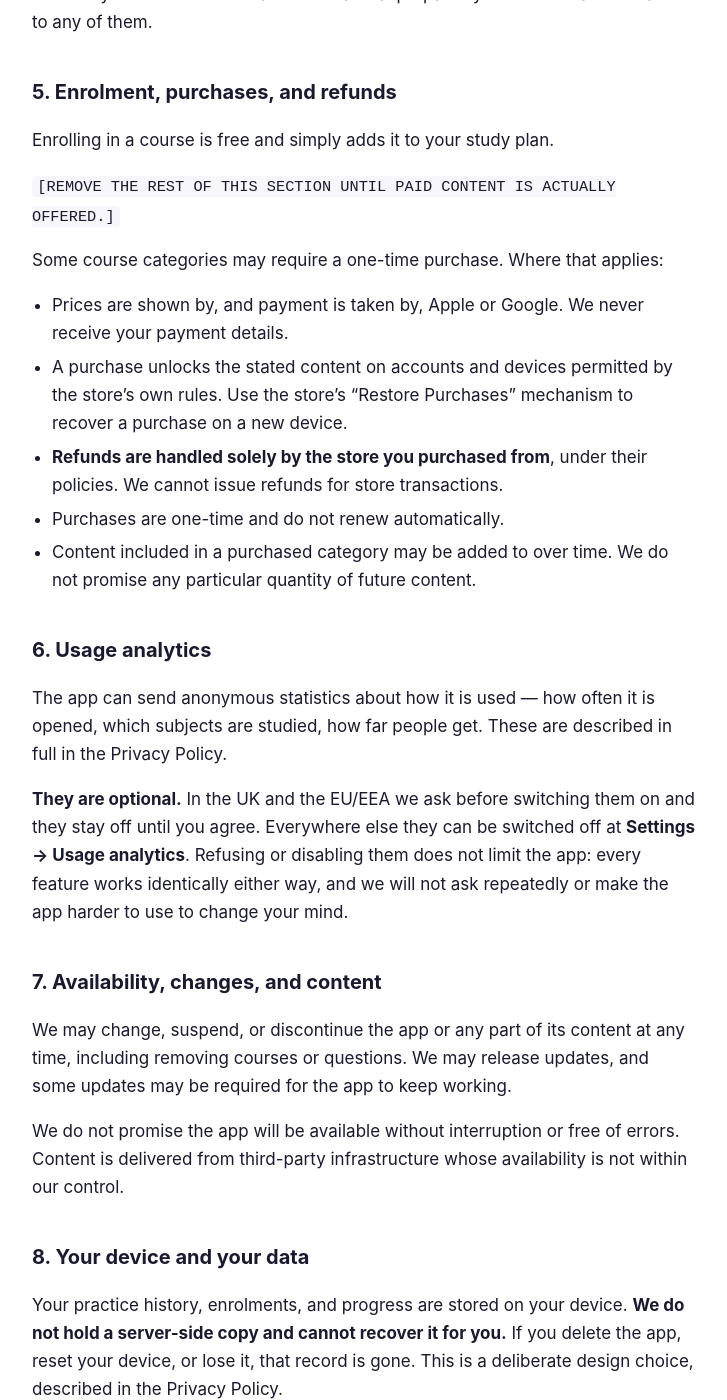
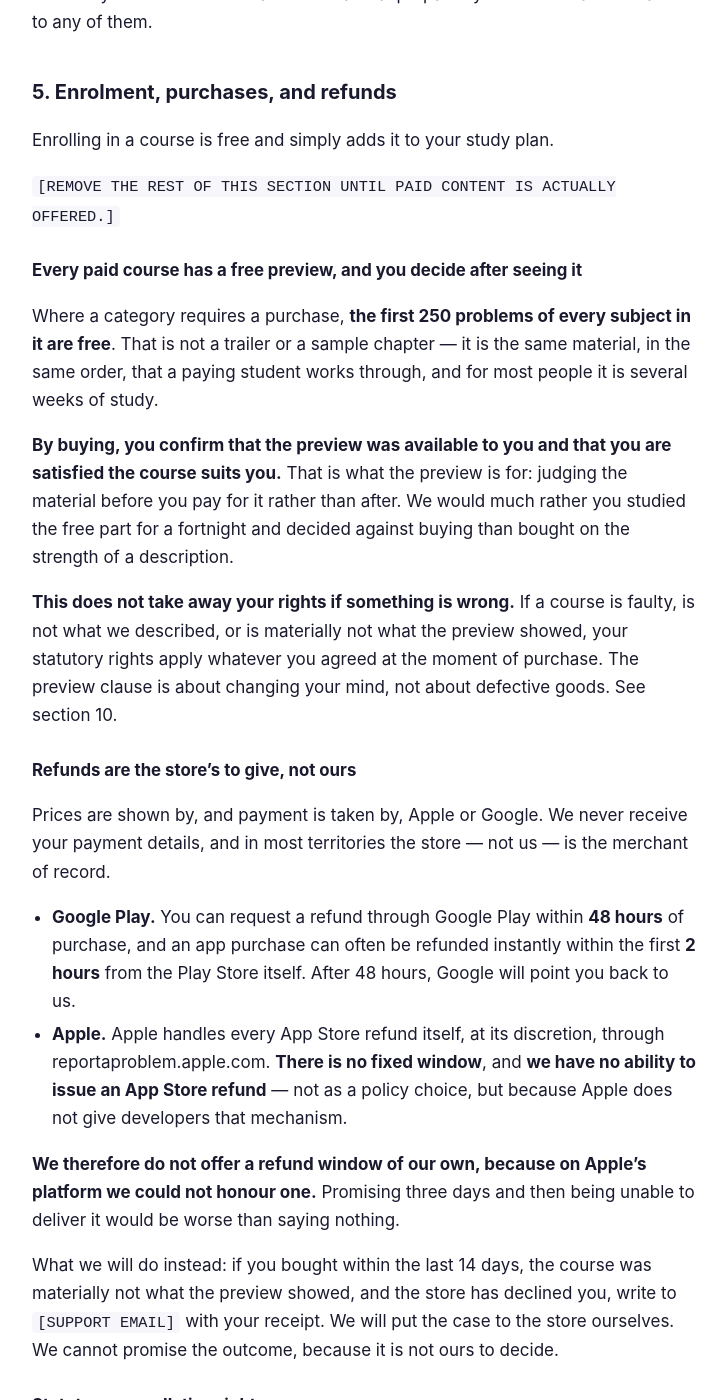
Before and after one commit to Anay-Chauhan/budyears-site, a Jekyll site: the page built from terms.md, in a window 1280 px wide and 1400 px high, scrolled down 3016 px. Shown: the whole window, without its empty margins (276-1003 px from the left). Built offline with Jekyll 4.4.1, drawn with Linux system fonts in a browser that asks for light colours; some of the changed text lies outside the part shown.

Commit message:
Say what the preview is for, and be honest about refund windows
THE PREVIEW CLAUSE

Section 5 now states that the first 250 problems of every subject in a paid
category are free -- not a trailer, the same material in the same order a
paying student works through -- and that by buying, a user confirms the preview
was available and that they are satisfied the course suits them.

That clause is worth having and it has a limit worth stating in the same
breath: it addresses changing your mind, not defective goods. If a course is
faulty, misdescribed, or materially unlike what the preview showed, statutory
rights apply whatever was agreed at the moment of purchase. A preview clause
that appeared to sign those away would be the kind of term that gets struck and
takes the useful part with it.

REFUNDS -- THE ANSWER IS NOT THREE DAYS

Google Play gives 48 hours through the Play Store, with app purchases often
refundable instantly inside the first 2 hours; after that Google points the
user back to the developer.

Apple handles every App Store refund itself, at its discretion, with no fixed
window -- and gives developers no mechanism to issue one. So a three-day
promise could not be honoured on iOS. The terms say that plainly rather than
promising it: undertaking something the platform makes impossible is worse than
saying nothing, and on a consumer-facing term it is its own exposure.

What is offered instead is what can actually be done: if the purchase was
within 14 days, the course was materially not what the preview showed, and the
store declined, we will put the case to the store ourselves. The outcome is not
ours to promise.

Statutory cooling-off rights are stated separately and preserved. In the UK and
EU that is normally 14 days for digital content, lost only once delivery begins
with express consent and acknowledgement -- which the store collects at
purchase, so the right is exercised through the store.

The whole section still sits behind the bracket that removes it until paid
content actually exists.

```diff
--- a/terms.md
+++ b/terms.md
@@ -124,18 +124,66 @@ Enrolling in a course is free and simply adds it to your study plan.
 
 `[REMOVE THE REST OF THIS SECTION UNTIL PAID CONTENT IS ACTUALLY OFFERED.]`
 
-Some course categories may require a one-time purchase. Where that applies:
+### Every paid course has a free preview, and you decide after seeing it
 
-- Prices are shown by, and payment is taken by, Apple or Google. We never
-  receive your payment details.
+Where a category requires a purchase, **the first 250 problems of every subject
+in it are free**. That is not a trailer or a sample chapter — it is the same
+material, in the same order, that a paying student works through, and for most
+people it is several weeks of study.
+
+**By buying, you confirm that the preview was available to you and that you are
+satisfied the course suits you.** That is what the preview is for: judging the
+material before you pay for it rather than after. We would much rather you
+studied the free part for a fortnight and decided against buying than bought on
+the strength of a description.
+
+**This does not take away your rights if something is wrong.** If a course is
+faulty, is not what we described, or is materially not what the preview showed,
+your statutory rights apply whatever you agreed at the moment of purchase. The
+preview clause is about changing your mind, not about defective goods. See
+section 10.
+
+### Refunds are the store's to give, not ours
+
+Prices are shown by, and payment is taken by, Apple or Google. We never receive
+your payment details, and in most territories the store — not us — is the
+merchant of record.
+
+- **Google Play.** You can request a refund through Google Play within
+  **48 hours** of purchase, and an app purchase can often be refunded instantly
+  within the first **2 hours** from the Play Store itself. After 48 hours,
+  Google will point you back to us.
+- **Apple.** Apple handles every App Store refund itself, at its discretion,
+  through reportaproblem.apple.com. **There is no fixed window**, and **we have
+  no ability to issue an App Store refund** — not as a policy choice, but
+  because Apple does not give developers that mechanism.
+
+**We therefore do not offer a refund window of our own, because on Apple's
+platform we could not honour one.** Promising three days and then being unable
+to deliver it would be worse than saying nothing.
+
+What we will do instead: if you bought within the last 14 days, the course was
+materially not what the preview showed, and the store has declined you, write
+to `[SUPPORT EMAIL]` with your receipt. We will put the case to the store
+ourselves. We cannot promise the outcome, because it is not ours to decide.
+
+### Statutory cancellation rights
+
+If you are a consumer in the UK, the EU/EEA, or anywhere else with a legal
+right to cancel a digital purchase within a cooling-off period, **you keep that
+right and nothing here removes it.** In the UK and EU that right normally lasts
+14 days, and is lost for digital content only once delivery has begun with your
+express consent and your acknowledgement that you lose it. The store collects
+that consent at the point of purchase, so exercise the right through the store.
+
+### Other purchase terms
+
 - A purchase unlocks the stated content on accounts and devices permitted by
-  the store's own rules. Use the store's “Restore Purchases” mechanism to
+  the store's own rules. Use the store's "Restore Purchases" mechanism to
   recover a purchase on a new device.
-- **Refunds are handled solely by the store you purchased from**, under their
-  policies. We cannot issue refunds for store transactions.
 - Purchases are one-time and do not renew automatically.
-- Content included in a purchased category may be added to over time. We do
-  not promise any particular quantity of future content.
+- Content in a purchased category may be added to over time. We do not promise
+  any particular quantity of future content, and section 7 applies.
 
 ## 6. Usage analytics
 
```
